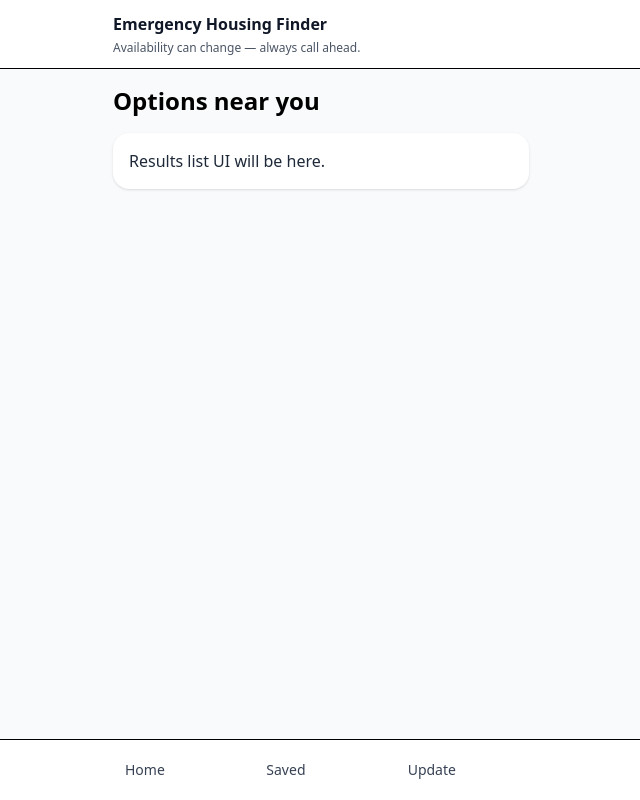
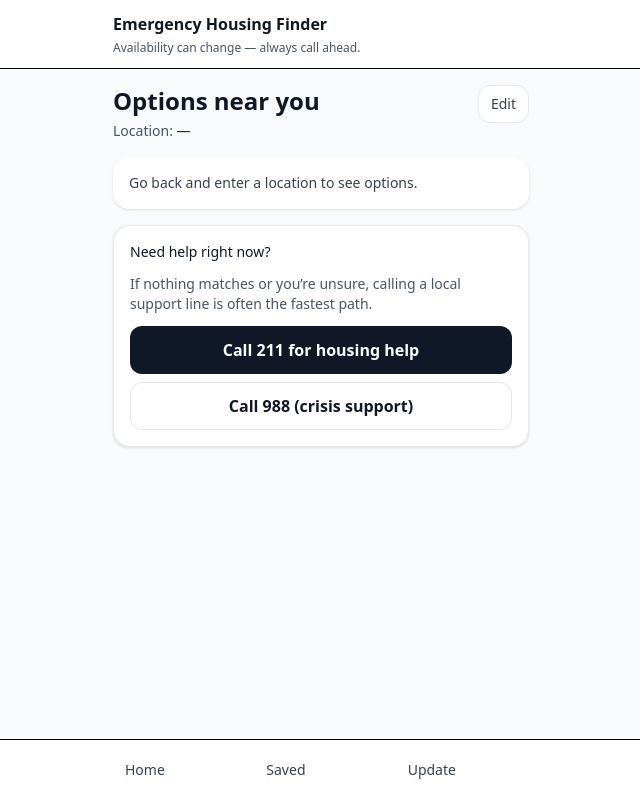
Before and after one commit to FrimpsManu/emergency-housing-finder, a React (Vite) app: page /results in a window 1280 px wide. Shown: the whole page, without its empty margins (319-959 px from the left). Built offline with nearby package versions, Linux system fonts and the light colour scheme.

Commit message:
Add results page query param handling and filter chips

```diff
--- a/src/pages/Results.tsx
+++ b/src/pages/Results.tsx
@@ -1,12 +1,129 @@
+import { useMemo } from "react";
+import { useLocation, useNavigate } from "react-router-dom";
+
+type Filters = {
+  location: string;
+  urgent: boolean;
+  noId: boolean;
+  family: boolean;
+  freeOnly: boolean;
+};
+
+function parseBool(v: string | null) {
+  return v === "true";
+}
+
 export default function Results() {
+  const nav = useNavigate();
+  const loc = useLocation();
+
+  const filters: Filters = useMemo(() => {
+    const sp = new URLSearchParams(loc.search);
+    return {
+      location: sp.get("location") ?? "",
+      urgent: parseBool(sp.get("urgent")),
+      noId: parseBool(sp.get("noId")),
+      family: parseBool(sp.get("family")),
+      freeOnly: parseBool(sp.get("freeOnly")),
+    };
+  }, [loc.search]);
+
+  const activeChips = useMemo(() => {
+    const chips: { key: keyof Filters; label: string }[] = [];
+    if (filters.urgent) chips.push({ key: "urgent", label: "Urgent" });
+    if (filters.noId) chips.push({ key: "noId", label: "No ID" });
+    if (filters.family) chips.push({ key: "family", label: "Family" });
+    if (filters.freeOnly) chips.push({ key: "freeOnly", label: "Free only" });
+    return chips;
+  }, [filters]);
+
+  function removeChip(key: keyof Filters) {
+    const sp = new URLSearchParams(loc.search);
+    sp.set(String(key), "false");
+    nav(`/results?${sp.toString()}`);
+  }
+
+  function clearFilters() {
+    const sp = new URLSearchParams(loc.search);
+    sp.set("urgent", "false");
+    sp.set("noId", "false");
+    sp.set("family", "false");
+    sp.set("freeOnly", "false");
+    nav(`/results?${sp.toString()}`);
+  }
+
+  const hasLocation = filters.location.trim().length > 0;
+
   return (
     <div className="space-y-4">
-      <h1 className="text-2xl font-semibold">Options near you</h1>
+      <div className="flex items-start justify-between gap-3">
+        <div>
+          <h1 className="text-2xl font-semibold text-gray-900">Options near you</h1>
+          <p className="mt-1 text-sm text-gray-600">
+            Location: <span className="font-medium text-gray-800">{filters.location || "—"}</span>
+          </p>
+        </div>
 
+        <button
+          onClick={() => nav("/")}
+          className="rounded-xl border border-gray-200 bg-white px-3 py-2 text-sm font-medium text-gray-700 hover:bg-gray-50"
+        >
+          Edit
+        </button>
+      </div>
+
+      {/* Active filters */}
+      {activeChips.length > 0 && (
+        <div className="flex flex-wrap gap-2">
+          {activeChips.map((c) => (
+            <button
+              key={c.key}
+              onClick={() => removeChip(c.key)}
+              className="rounded-full bg-gray-100 px-3 py-1 text-xs font-medium text-gray-800 hover:bg-gray-200"
+              title="Remove filter"
+            >
+              {c.label} ✕
+            </button>
+          ))}
+          <button
+            onClick={clearFilters}
+            className="rounded-full bg-white px-3 py-1 text-xs font-medium text-gray-700 border border-gray-200 hover:bg-gray-50"
+          >
+            Clear all
+          </button>
+        </div>
+      )}
+
+      {/* Placeholder area where results will go */}
       <div className="rounded-2xl bg-white p-4 shadow-sm">
-        <p className="text-gray-800">
-          Results list UI will be here.
+        <p className="text-sm text-gray-700">
+          {hasLocation
+            ? "Results will appear here once housing data is loaded."
+            : "Go back and enter a location to see options."}
         </p>
+      </div>
+
+      {/* Emergency fallback (MVP safety) */}
+      <div className="rounded-2xl border border-gray-200 bg-white p-4 shadow-sm space-y-3">
+        <p className="text-sm font-medium text-gray-900">Need help right now?</p>
+        <p className="text-sm text-gray-600">
+          If nothing matches or you’re unsure, calling a local support line is often the fastest path.
+        </p>
+
+        <div className="grid grid-cols-1 gap-2">
+          <a
+            href="tel:211"
+            className="h-12 rounded-xl bg-gray-900 text-white font-semibold flex items-center justify-center"
+          >
+            Call 211 for housing help
+          </a>
+          <a
+            href="tel:988"
+            className="h-12 rounded-xl border border-gray-200 bg-white text-gray-900 font-semibold flex items-center justify-center hover:bg-gray-50"
+          >
+            Call 988 (crisis support)
+          </a>
+        </div>
       </div>
     </div>
   );
```
